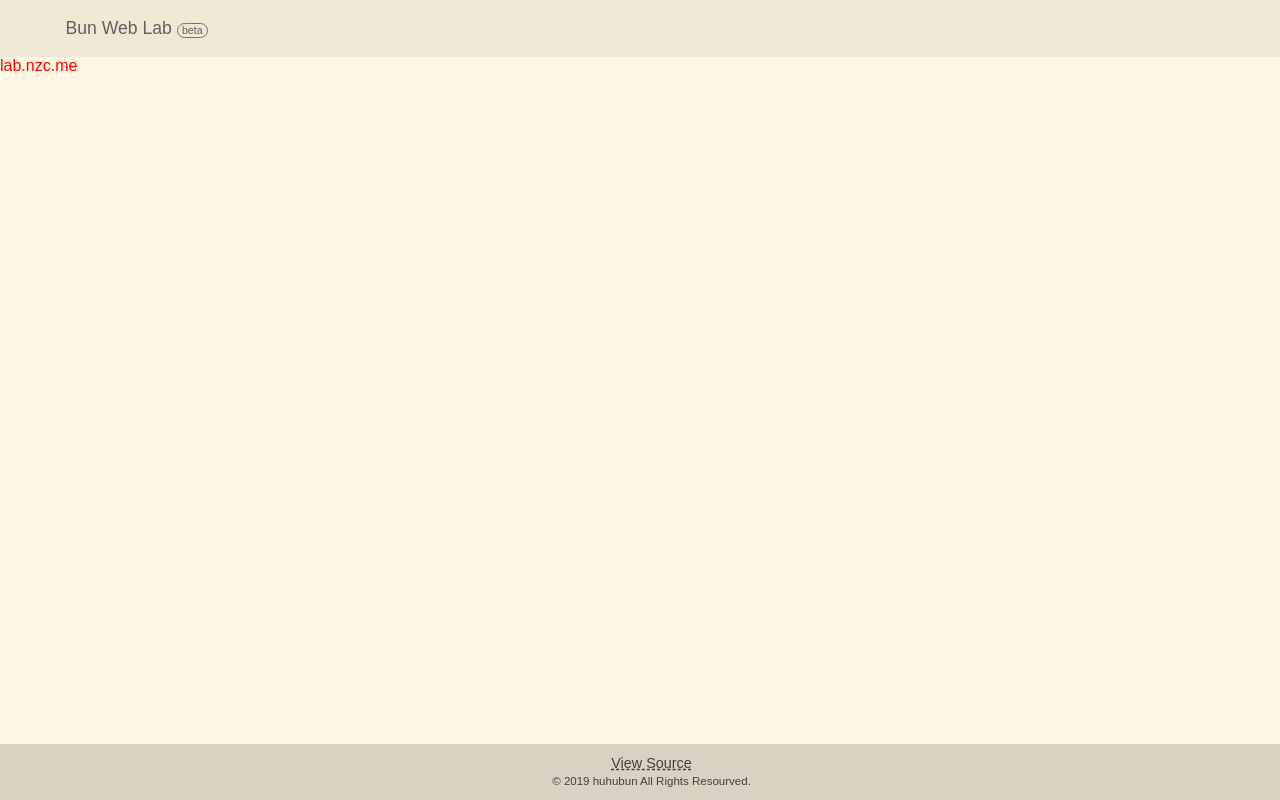
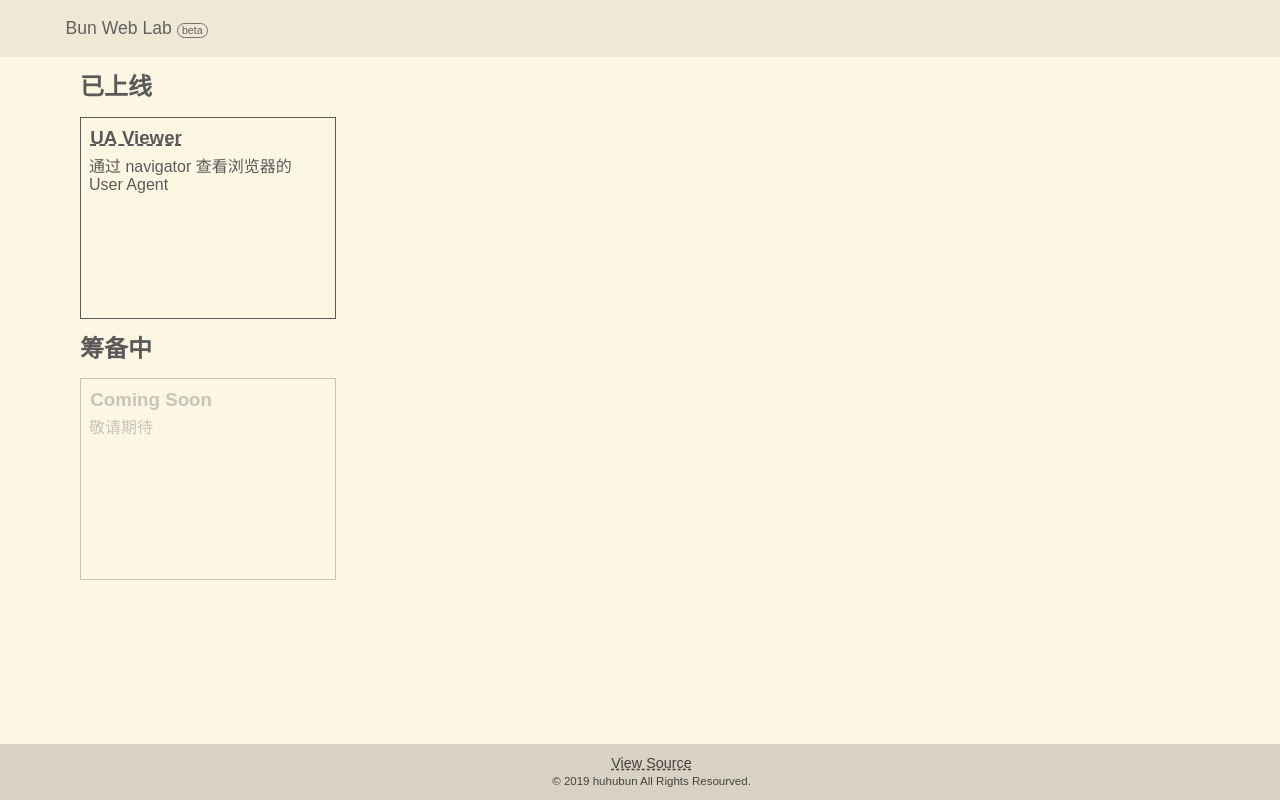
Before and after one commit to huhubun/BunLab, a Vue app: page / in a window 1280 px wide. Built offline with nearby package versions, Linux system fonts and the light colour scheme.

Commit message:
实现首页显示的内容

```diff
--- a/package.json
+++ b/package.json
@@ -11,7 +11,8 @@
     "author": "huhubun",
     "license": "MIT",
     "dependencies": {
-        "vue": "^2.6.6"
+        "vue": "^2.6.6",
+        "vue-router": "^3.0.2"
     },
     "devDependencies": {
         "@babel/core": "^7.2.2",
--- a/src/app.vue
+++ b/src/app.vue
@@ -1,7 +1,7 @@
 <template>
   <div>
     <lab-header/>
-    <div id="url">{{ text }}</div>
+    <router-view></router-view>
     <lab-footer/>
   </div>
 </template>
@@ -10,11 +10,6 @@
 import LabHeader from './components/lab-header.vue'
 import LabFooter from './components/lab-footer.vue'
 export default {
-  data() {
-    return {
-      text: 'lab.nzc.me'
-    }
-  },
   components: {
     LabHeader,
     LabFooter
@@ -26,6 +21,8 @@ export default {
 body
   background-color: rgb(253, 246, 227)
 
-#url
-  color: red
+section.main
+  margin: 1em auto 90px auto
+  width: 90%
+  color: rgb(90, 90, 90)
 </style>
--- a/src/components/lab-header.vue
+++ b/src/components/lab-header.vue
@@ -1,9 +1,10 @@
 <template>
   <header>
     <div class="pure-menu pure-menu-horizontal">
-      <a href="/" class="pure-menu-link pure-menu-heading">Bun Web Lab
+      <router-link to="/" class="pure-menu-link pure-menu-heading">
+        Bun Web Lab
         <small>beta</small>
-      </a>
+      </router-link>
     </div>
   </header>
 </template>
--- a/src/index.js
+++ b/src/index.js
@@ -1,6 +1,20 @@
 import Vue from 'vue'
+import VueRouter from 'vue-router'
 import App from './app.vue'
+import Index from './index/index.vue'
+import UAViewer from './ua/ua-viewer.vue'
+
+Vue.use(VueRouter)
+
+const router = new VueRouter({
+    mode: 'history',
+    routes: [
+        { path: '/', component: Index },
+        { path: '/ua', component: UAViewer }
+    ]
+})
 
 new Vue({
+    router,
     render: (h) => h(App)
 }).$mount('#app');
--- /dev/null
+++ b/src/index/index.vue
@@ -0,0 +1,61 @@
+<template>
+  <section class="pure-g main">
+    <div class="pure-u-1-1">
+      <h2 class="title">已上线</h2>
+    </div>
+
+    <project-item v-for="project in onlineProjects" :project="project" :key="project.name"/>
+
+    <div class="pure-u-1-1">
+      <h2 class="title">筹备中</h2>
+    </div>
+
+    <project-item v-for="project in comingSoonProjects" :project="project" :key="project.name"/>
+  </section>
+</template>
+
+<script>
+const projectStatus = {
+  online: 'online',
+  comingSoon: 'coming-soon'
+}
+
+import ProjectItem from './project-item.vue'
+
+export default {
+  data() {
+    return {
+      projects: [
+        {
+          name: 'UA Viewer',
+          description: '通过 navigator 查看浏览器的 User Agent',
+          router: '/ua',
+          status: projectStatus.online
+        },
+        {
+          name: 'Coming Soon',
+          description: '敬请期待',
+          router: '',
+          status: projectStatus.comingSoon
+        }
+      ]
+    }
+  },
+  computed: {
+    onlineProjects() {
+      return this.projects.filter(p => p.status === projectStatus.online)
+    },
+    comingSoonProjects() {
+      return this.projects.filter(p => p.status === projectStatus.comingSoon)
+    }
+  },
+  components: {
+    ProjectItem
+  }
+}
+</script>
+
+<style lang="stylus" scoped>
+section.main .title
+  margin: 0 16px
+</style>
--- /dev/null
+++ b/src/index/project-item.vue
@@ -0,0 +1,44 @@
+<template>
+  <div class="pure-u-1-4">
+    <div :class="['project', project.status === 'coming-soon' ? 'coming-soon' : '' ]">
+      <h3 class="name">
+        <router-link :to="project.router" v-if="project.router">{{project.name}}</router-link>
+        <span v-else>{{project.name}}</span>
+      </h3>
+
+      <p class="description">{{project.description}}</p>
+    </div>
+  </div>
+</template>
+
+<script>
+export default {
+  props: {
+    project: {
+      type: Object,
+      required: true
+    }
+  }
+}
+</script>
+
+<style lang="stylus" scoped>
+section.main .project
+  border: 1px solid rgb(90, 90, 90)
+  height: 200px
+  margin: 1em
+
+section.main .project .name
+  margin: 0.5em
+
+section.main .project .name a
+  color: rgb(90, 90, 90)
+  text-decoration: underline dashed
+
+section.main .project .description
+  margin: 0.5em
+
+section.main .project.coming-soon
+  color: rgb(200, 196, 186)
+  border: 1px solid rgb(200, 196, 186)
+</style>
--- /dev/null
+++ b/src/ua/ua-viewer.vue
@@ -0,0 +1,16 @@
+<template>
+    <div>
+        ua viewer
+    </div>
+</template>
+
+<script>
+export default {
+
+}
+</script>
+
+<style lang="stylus" scoped>
+div
+    color: red
+</style>
```
Also changed, not shown: 1 other file (tests, documents, lock files or other folders).
